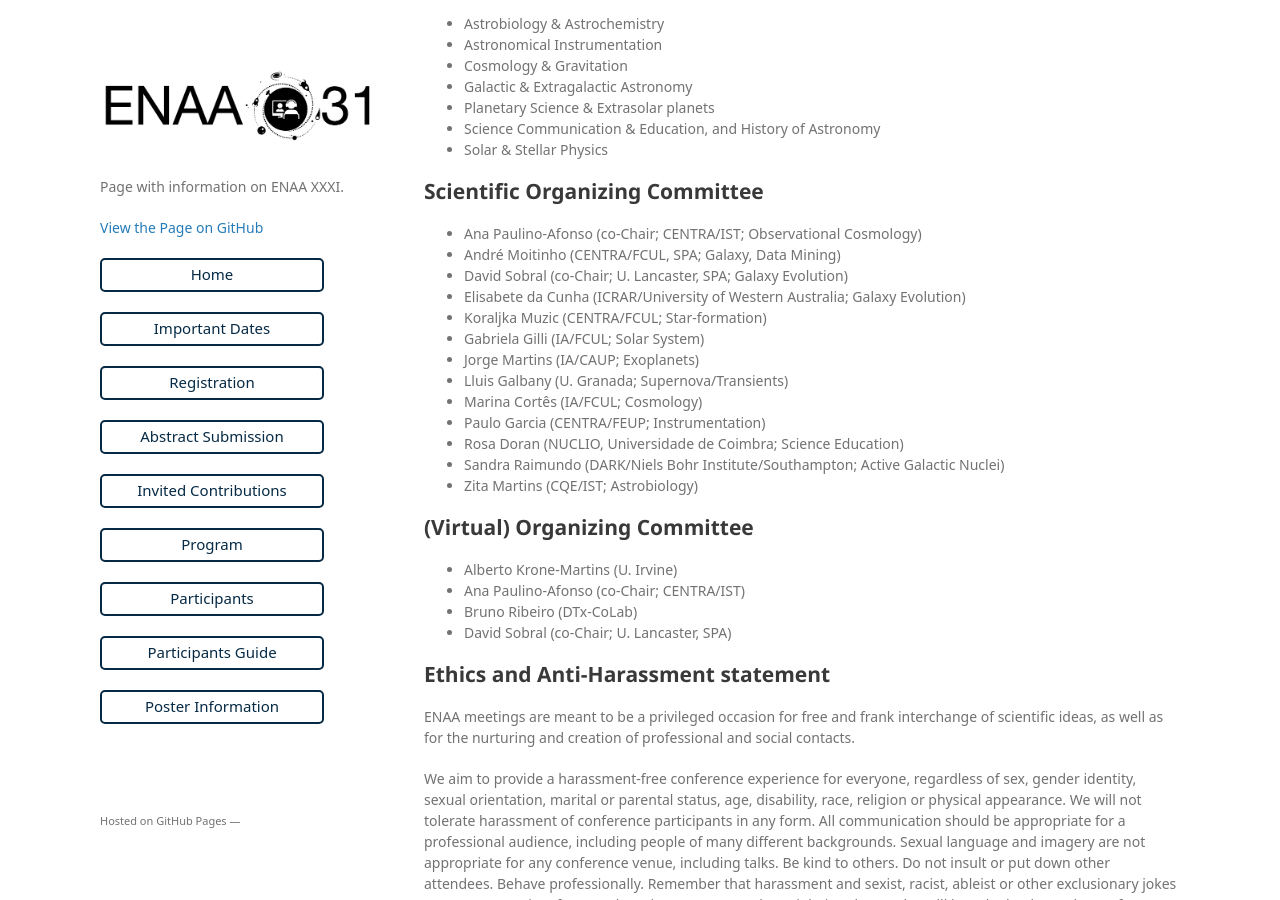
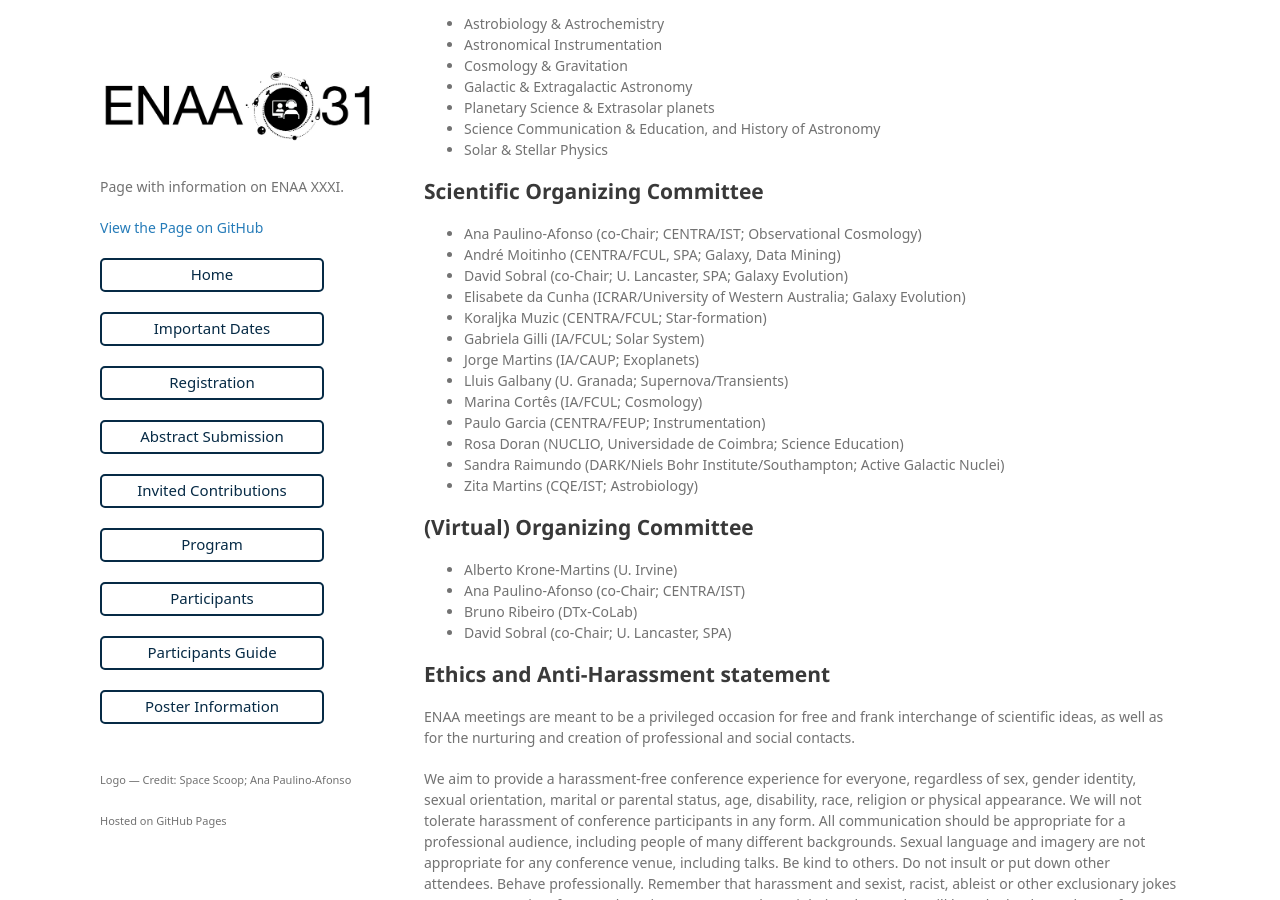
Before and after one commit to ENAAXXXI/ENAAXXXI.github.io, a Jekyll site: the page built from index.md, in a window 1280 px wide and 900 px high, scrolled down 516 px. Built offline with Jekyll 4.4.1, drawn with Linux system fonts in a browser that asks for light colours; some web fonts are replaced; our own code applies the rules of GitHub Pages for plain Markdown files.

Commit message:
Logo credit

```diff
--- a/_layouts/default.html
+++ b/_layouts/default.html
@@ -98,7 +98,8 @@
         <p>Project maintained by: Organizing Team </a></p>
         <p><a href="mailto:brunorlr@gmail.com"> Contact Us </a></p>
         {% endif %}
-        <p><small>Hosted on GitHub Pages &mdash; </small></p>
+        <p><small>Logo &mdash; Credit: Space Scoop; Ana Paulino-Afonso</small></p>
+        <p><small>Hosted on GitHub Pages</small></p>
       </footer>
     </div>
     <script src="{{ "/assets/js/scale.fix.js" | relative_url }}"></script>
```
